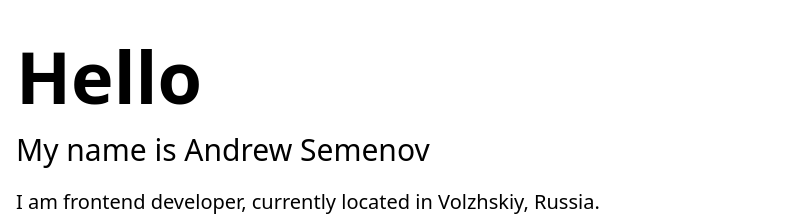
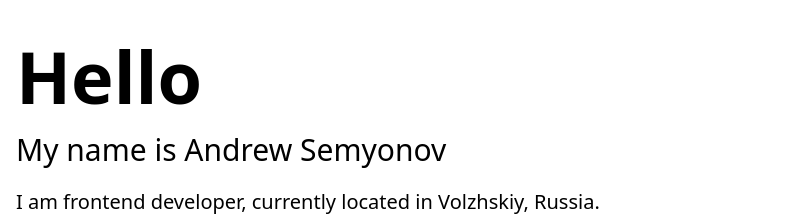
Before and after one commit to Andrew-Sem/personal-site, a Next.js app: page / in a window 1280 px wide. Shown: the top 220 px of the page, without its empty margins (0-805 px from the left). Built offline with nearby package versions, Linux system fonts and the light colour scheme.

Commit message:
fix typo: Semenov -> Semyonov

```diff
--- a/src/app/page.tsx
+++ b/src/app/page.tsx
@@ -6,7 +6,7 @@ export default function Home() {
         <main className={"container mx-auto px-4"}>
             <div className={"lg:w-3/5"}>
                 <h1 className={"text-7xl mt-10 font-semibold"}>Hello</h1>
-                <h3 className={"text-3xl mt-5 "}>My name is Andrew Semenov</h3>
+                <h3 className={"text-3xl mt-5 "}>My name is Andrew Semyonov</h3>
                 <P>
                     I am frontend developer, currently located in Volzhskiy, Russia.<br/>
                     You can find my projects on&nbsp;
```
